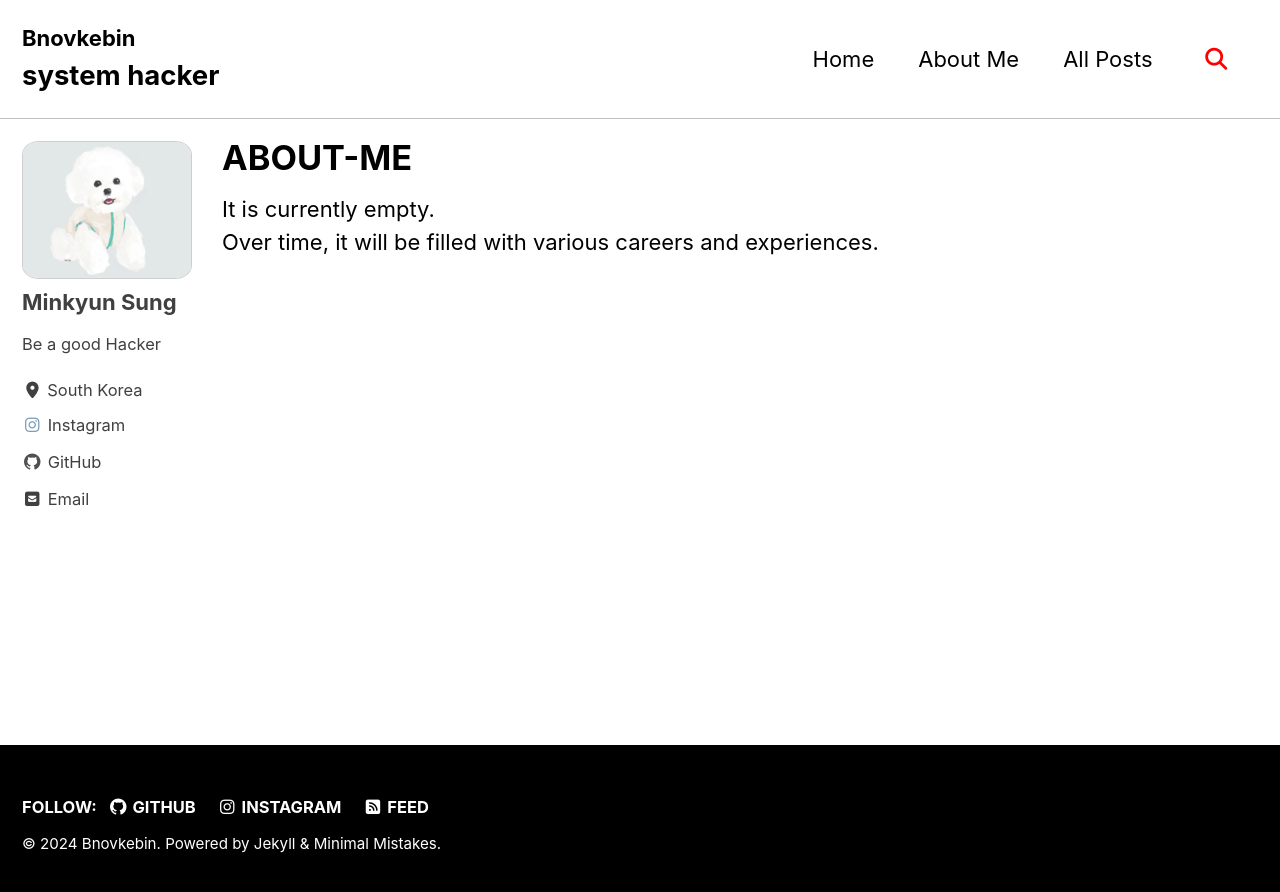
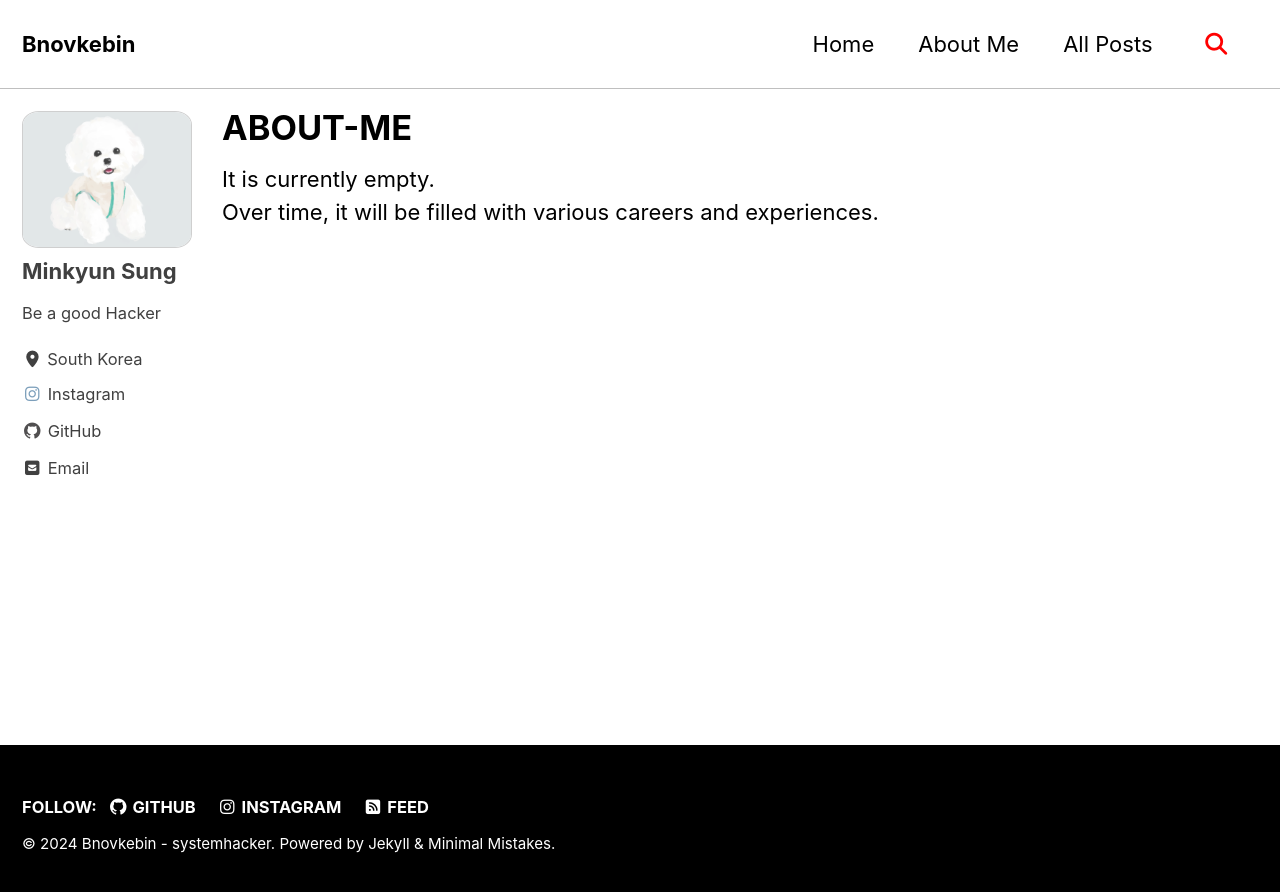
Before and after one commit to bnovkebin/bnovkebin.github.io, a Jekyll site: the page built from _pages/ABOUT-ME.md, in a window 1280 px wide. Shown: the top 892 px of the page. Built offline with Jekyll 4.4.1, drawn with Linux system fonts in a browser that asks for light colours; cached includes are drawn as plain includes.

Commit message:
20240815

```diff
--- a/_config.yml
+++ b/_config.yml
@@ -17,9 +17,9 @@ minimal_mistakes_skin    : "contrast" # "air", "aqua", "contrast", "dark", "dirt
 # Site Settings
 locale                   : "en-US"
 rtl                      : # true, false (default) # turns direction of the page into right to left for RTL languages
-title                    : "Bnovkebin"
+title                    : "Bnovkebin - systemhacker"
 title_separator          : "-"
-subtitle                 : "system hacker" # site tagline that appears below site title in masthead
+subtitle                 : # site tagline that appears below site title in masthead
 name                     : "Minkyun Sung"
 description              : "Be a good Hacker"
 url                      : "https://bnovkebin.github.io" # the base hostname & protocol for your site e.g. "https://mmistakes.github.io"
```
